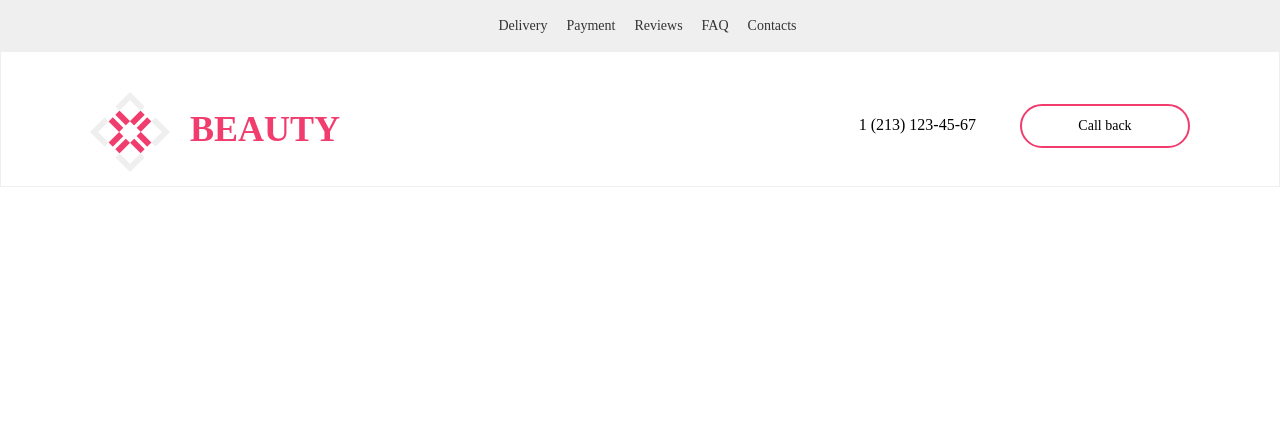
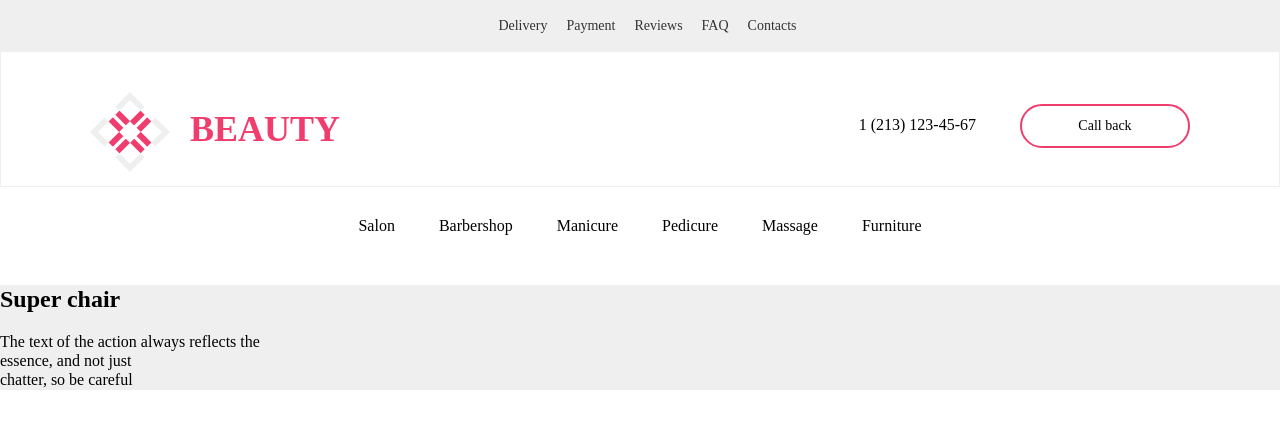
Before and after one commit to illiashabloskyi/hw_hillel_08, a plain HTML site: page index.html in a window 1280 px wide. Drawn offline with Linux system fonts and the light colour scheme.

Commit message:
Update index.html

```diff
--- a/index.html
+++ b/index.html
@@ -27,16 +27,39 @@
           <div class="header-main-info">
             <div class="logo">
               <a href="./index.html"
-                  ><img class="clearfix logo" src="./images/logo.png" alt="Logo" /><p class="logo-text">BEAUTY</p></a
+                ><img
+                  class="clearfix logo"
+                  src="./images/logo.png"
+                  alt="Logo"
+                />
+                <p class="logo-text">BEAUTY</p></a
               >
             </div>
             <div class="header-info">
-                <a href="tel:1 (213) 123-45-67">1 (213) 123-45-67</a>
+              <a href="tel:1 (213) 123-45-67" class="link">1 (213) 123-45-67</a>
               <a href="#" class="link-button">Call back</a>
             </div>
           </div>
         </div>
       </nav>
+      <nav class="header-bottom">
+        <a href="#">Salon</a>
+        <a href="#">Barbershop</a>
+        <a href="#">Manicure</a>
+        <a href="#">Pedicure</a>
+        <a href="#">Massage</a>
+        <a href="#">Furniture</a>
+      </nav>
     </header>
+    <main>
+      <section class="title-section">
+        <h1>Super chair</h1>
+        <p>
+          The text of the action always reflects the <br />
+          essence, and not just <br />
+          chatter, so be careful
+        </p>
+      </section>
+    </main>
   </body>
 </html>
```
Lines whose indentation alone changed are shown as unchanged.
